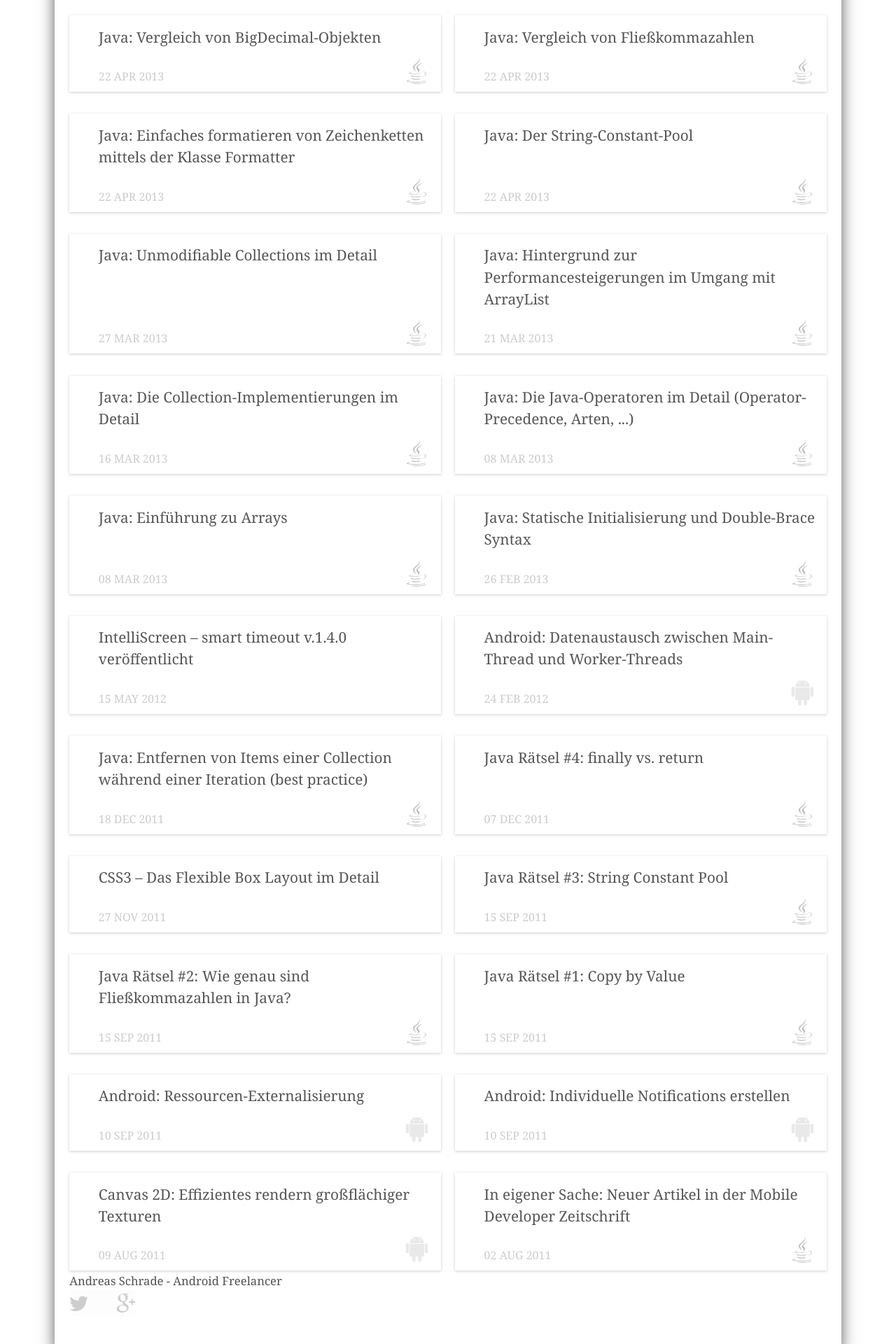
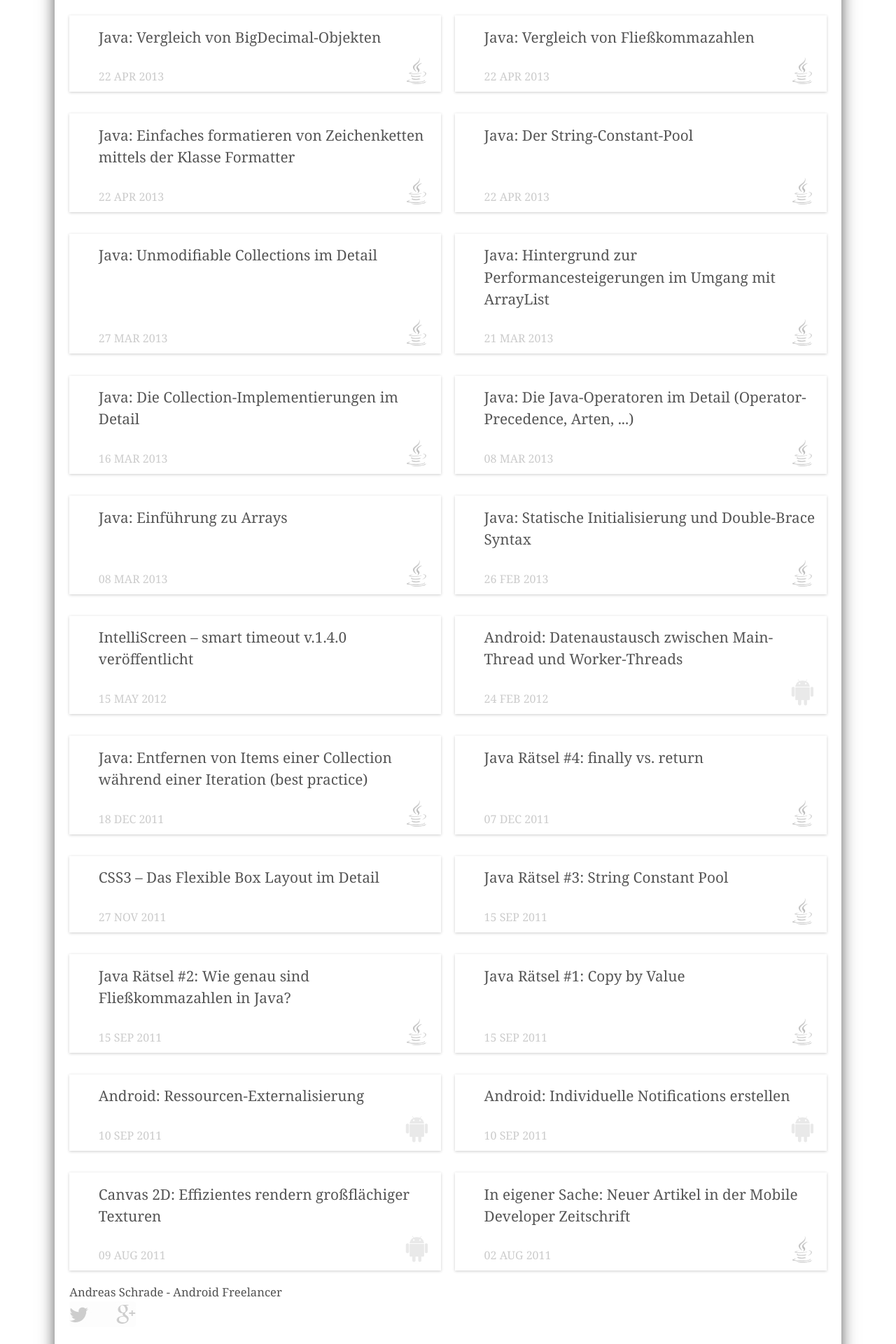
Before and after one commit to andreasschrade/andreasschrade.github.com, a Jekyll site: the page built from index.html, in a window 1280 px wide. Shown: the part 4480-6400 px from the top of the page at 70% size. Built offline with Jekyll 4.4.1, drawn with Linux system fonts in a browser that asks for light colours; Markdown is read by kramdown in place of the engine named in the settings; the list of posts is cut into pages by our own code.

Commit message:
updated footer

```diff
--- a/public/css/poole.css
+++ b/public/css/poole.css
@@ -482,7 +482,7 @@
 
 .footer {
   clear:both;
-  padding-top:8px;
+  padding-top:24px;
   font-size: 80%;
 }
 
```
